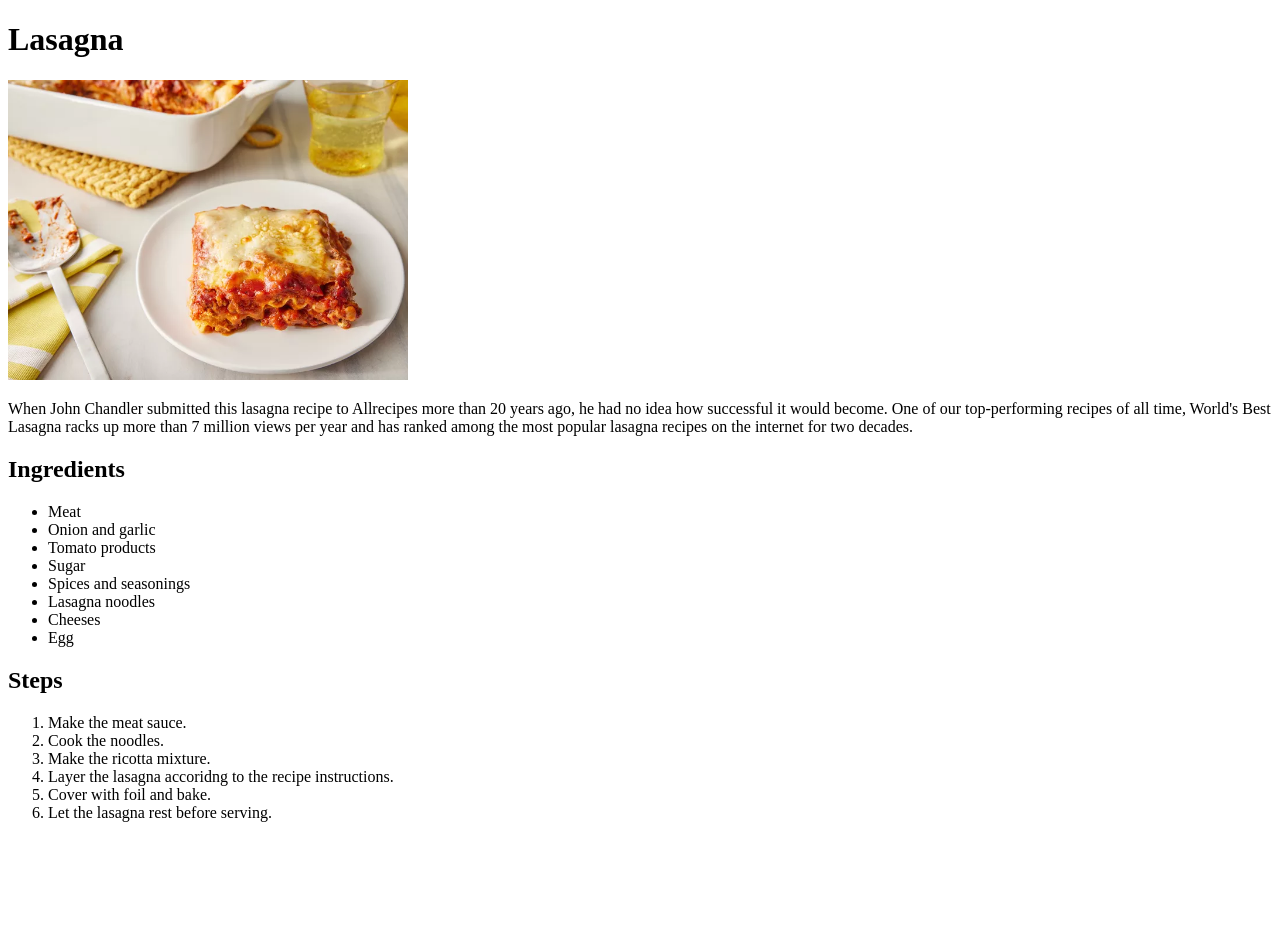
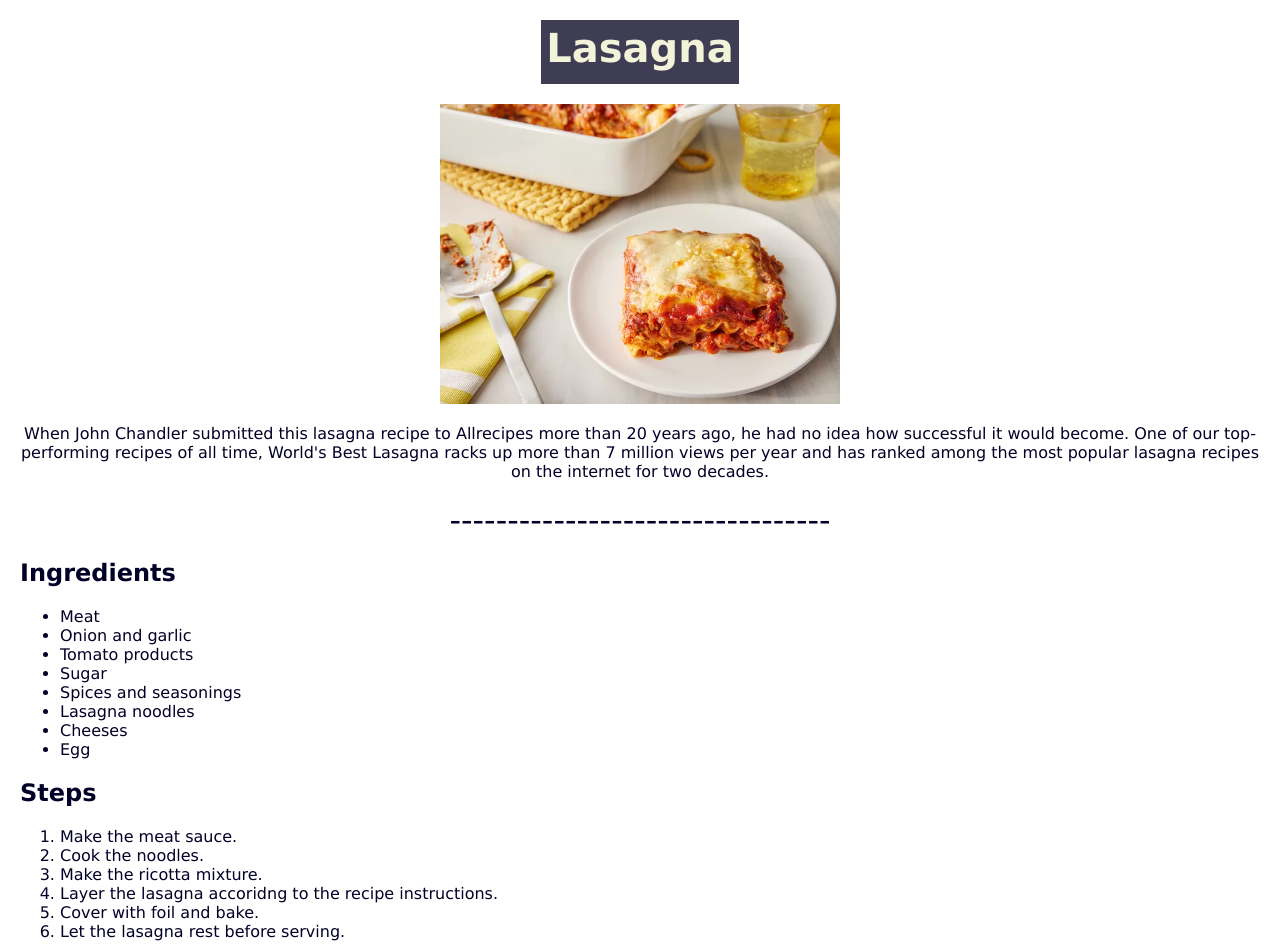
Before and after one commit to hypeedd/odin-recipes, a plain HTML site: page recipes/lasagna.html in a window 1280 px wide. Before the commit the page ends 838 px from the top, so only its background shows below. Drawn offline with Linux system fonts and the light colour scheme.

Commit message:
Style index.html and recipes' pages
Added a color palette.
Linked all the .html to styles.css.
Fixed margins and padding.

```diff
--- a/recipes/lasagna.html
+++ b/recipes/lasagna.html
@@ -3,16 +3,20 @@
 <head>
     <meta charset="UTF-8">
     <meta name="viewport" content="width=device-width, initial-scale=1.0">
+    <link rel="stylesheet" type="text/css" href="../styles.css">
     <title>Lasagna</title>
 </head>
 
 <body>
-    <h1>Lasagna</h1>
+    <h1 class="title-recipe">Lasagna</h1>
 
-    <img src="../images/lasagna.webp" alt="An image of a piece of lasagna on a plate" height="300">
+    <img class="recipe-img" src="../images/lasagna.webp" alt="An image of a piece of lasagna on a plate" height="300">
 
-    <p>When John Chandler submitted this lasagna recipe to Allrecipes more than 20 years ago, he had no idea how successful it would become. One of our top-performing recipes of all time, World's Best Lasagna racks up more than 7 million views per year and has ranked among the most popular lasagna recipes on the internet for two decades.</p>
+    <p class="parag">When John Chandler submitted this lasagna recipe to Allrecipes more than 20 years ago, he had no idea how successful it would become. One of our top-performing recipes of all time, World's Best Lasagna racks up more than 7 million views per year and has ranked among the most popular lasagna recipes on the internet for two decades.</p>
 
+    <div class="divider">---------------------------------</div>
+
+    <div class="prep">
         <h2>Ingredients</h2>
         <ul>
             <li>Meat</li>
@@ -34,5 +38,6 @@
             <li>Cover with foil and bake.</li>
             <li>Let the lasagna rest before serving.</li>
         </ol>
+    </div>
 </body>
 </html>
--- a/styles.css
+++ b/styles.css
@@ -1,15 +1,74 @@
 body {
     font-family: Verdana, Geneva, Tahoma, sans-serif;
+    box-sizing: border-box;
+    padding: 0;
+    margin: 0;
 }
 
+/* index.html */
+
 .title {
-    background-color: aquamarine;
+    background-color: #151E3F;
+    color: #F2F3D9;
+    width: 700px;
+    margin: 20px auto;
+    padding: 10px;
+    border-radius: 20px;
     font-size: 56px;
-    font-style: italic;
     text-align: center;
 }
 
 .list {
+    width: 700px;
+    margin: 35px auto;
     font-size: 24px;
     font-weight: 700;
+    list-style-type: none;
+    text-align: center;
+    padding: 0;
 }
+
+.list a {
+    color: #030027;
+
+}
+
+.list li {
+    margin-bottom: 10px;
+}
+
+/* Recipes styles */
+
+.title-recipe {
+    width: fit-content;
+    margin: 20px auto;
+    padding: 5px;
+    padding-bottom: 13px;
+    background-color: #3F3D54;
+    color: #F2F3D9;
+    text-align: center;
+    font-size: 40px;
+}
+
+.recipe-img {
+    display: block;
+    margin: 0 auto;
+}
+
+.parag {
+    text-align: center;
+    margin: 20px;
+    color: #030027;
+}
+
+.divider {
+    display: block;
+    text-align: center;
+    font-size: xx-large;
+    color: #030027;
+}
+
+.prep {
+    margin: 20px;
+    color: #030027;
+}
```
Also changed, not shown: recipes/meatballs.html (+8 -3 lines), recipes/tomato_curry.html (+8 -3 lines). Lines whose indentation alone changed are shown as unchanged.
